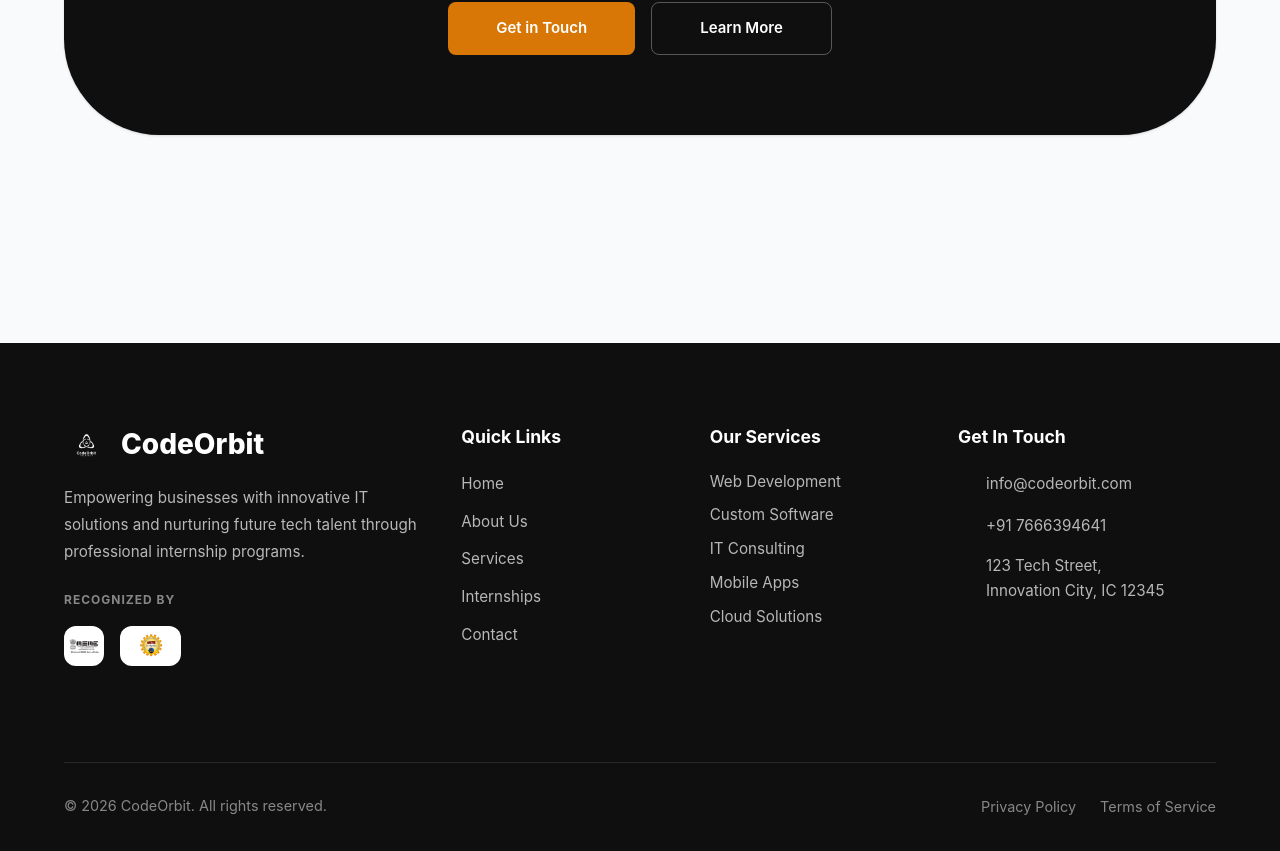
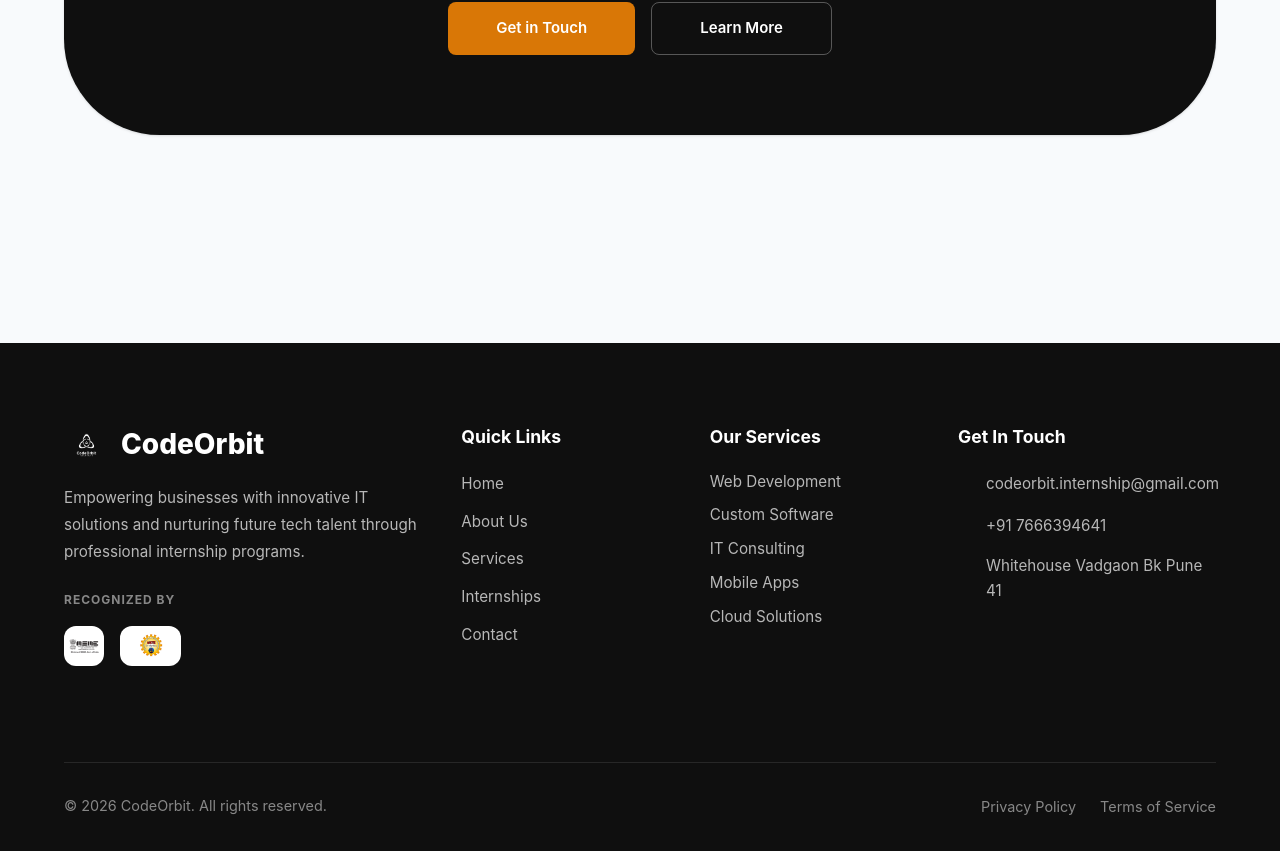
Before and after one commit to PratikDate01/CodeOrbit-Frontend-, a React (Create React App) app: page / in a window 1280 px wide. Shown: the part 3102-3953 px from the top of the page. Built offline with nearby package versions, Linux system fonts and the light colour scheme; some icons are missing.

Commit message:
Initial fullstack commit

```diff
--- a/src/components/Footer.js
+++ b/src/components/Footer.js
@@ -211,7 +211,7 @@ const Footer = () => {
                 <Box sx={{ display: 'flex', alignItems: 'flex-start', gap: 1.5 }}>
                   <EmailIcon sx={{ fontSize: 20, color: 'rgba(255,255,255,0.6)', mt: 0.3 }} />
                   <Link
-                    href="mailto:info@codeorbit.com"
+                    href="mailto:codeorbit.internship@gmail.com"
                     sx={{
                       color: 'rgba(255,255,255,0.7)',
                       textDecoration: 'none',
@@ -220,7 +220,7 @@ const Footer = () => {
                       '&:hover': { color: '#ffffff' }
                     }}
                   >
-                    info@codeorbit.com
+                    codeorbit.internship@gmail.com
                   </Link>
                 </Box>
                 <Box sx={{ display: 'flex', alignItems: 'flex-start', gap: 1.5 }}>
@@ -249,8 +249,7 @@ const Footer = () => {
                       textAlign: { xs: 'center', md: 'left' }
                     }}
                   >
-                    123 Tech Street,<br />
-                    Innovation City, IC 12345
+                    Whitehouse Vadgaon Bk Pune 41
                   </Typography>
                 </Box>
               </Box>
--- a/src/pages/Contact.js
+++ b/src/pages/Contact.js
@@ -50,9 +50,9 @@ const Contact = () => {
   };
 
   const info = [
-    { icon: '📧', title: 'Email', detail: 'info@codeorbit.com' },
-    { icon: '📞', title: 'Phone', detail: '+1 (123) 456-7890' },
-    { icon: '📍', title: 'Address', detail: '123 Tech Street, IC 12345' },
+    { icon: '📧', title: 'Email', detail: 'codeorbit.internship@gmail.com' },
+    { icon: '📞', title: 'Phone', detail: '+91 7666394641' },
+    { icon: '📍', title: 'Address', detail: 'Whitehouse Vadgaon Bk Pune 41' },
     { icon: '🕒', title: 'Hours', detail: 'Mon - Fri: 9AM - 6PM' }
   ];
 
```
